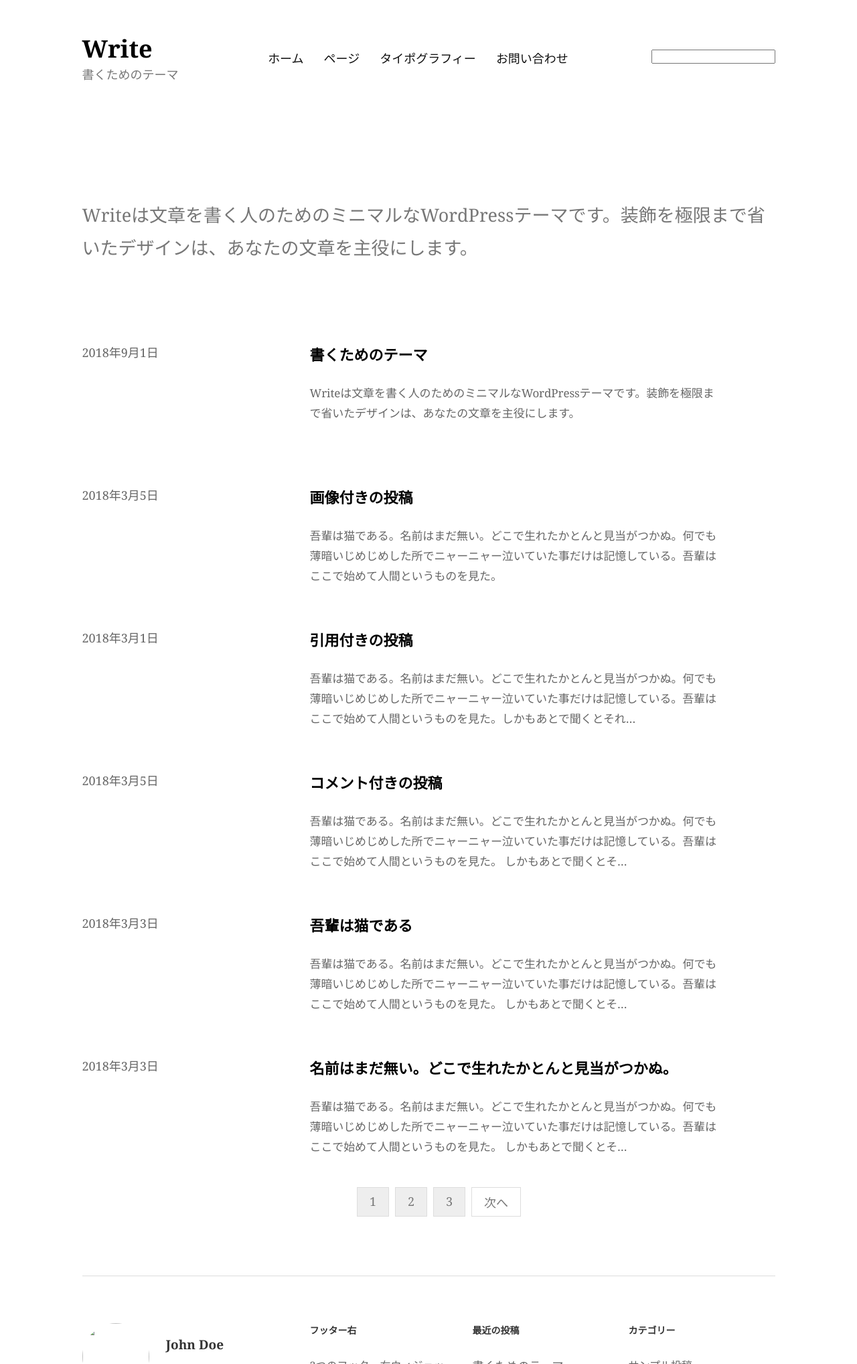
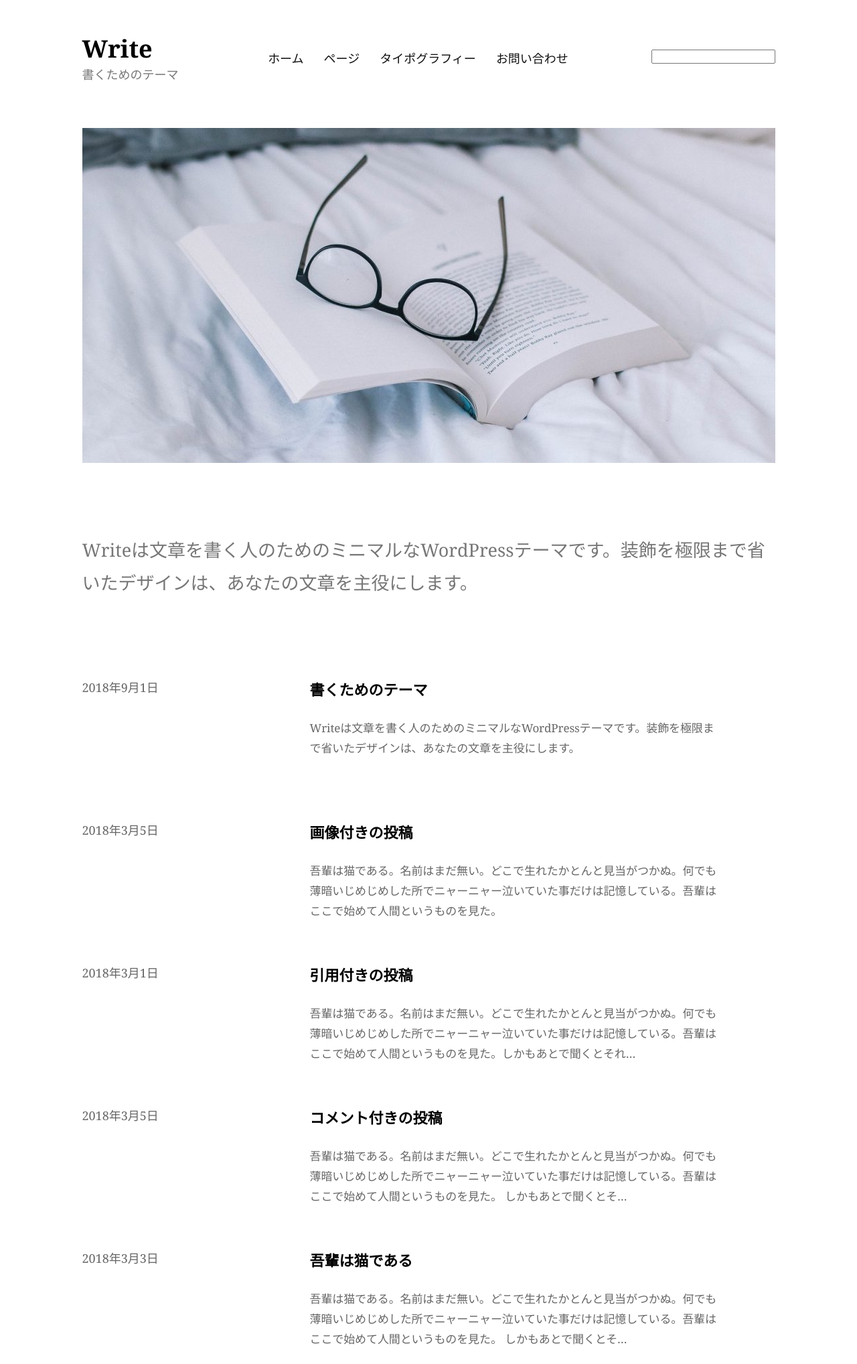
Before and after one commit to kamihiroo/hiro, a plain HTML site: page index.html in a window 1280 px wide. Shown: the top 2036 px of the page at 67% size. Drawn offline with Linux system fonts and the light colour scheme.

Commit message:
Update index.html

```diff
--- a/index.html
+++ b/index.html
@@ -32,7 +32,7 @@
                 </div>
             </div>
             <div class="header-img">
-                <img id="img" src="/img/cropped-nicole-honeywill-730102-unsplash.jpg" alt="">
+                <img id="img" src="cropped-nicole-honeywill-730102-unsplash.jpg" alt="">
             </div>
                 <div class="top-title">
                         Writeは文章を書く人のためのミニマルなWordPressテーマです。装飾を極限まで省いたデザインは、あなたの文章を主役にします。
@@ -110,7 +110,7 @@
             <div class="link-all">
                 <div class="link-content01">
                     <div class="link01">
-                        <img src="/img/profile-m.png" alt="">
+                        <img src="profile-m.png" alt="">
                         <div><p>John Doe</p>
                         <div class="icon">
                             <p><i class="fab fa-twitter"></i></p>
```
